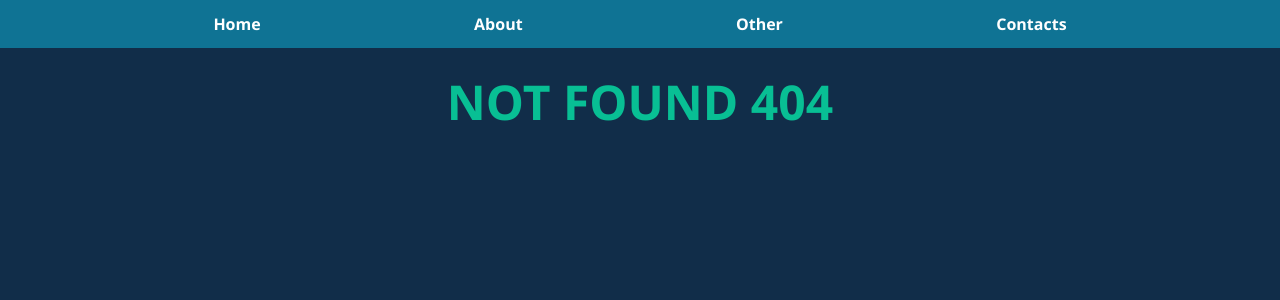
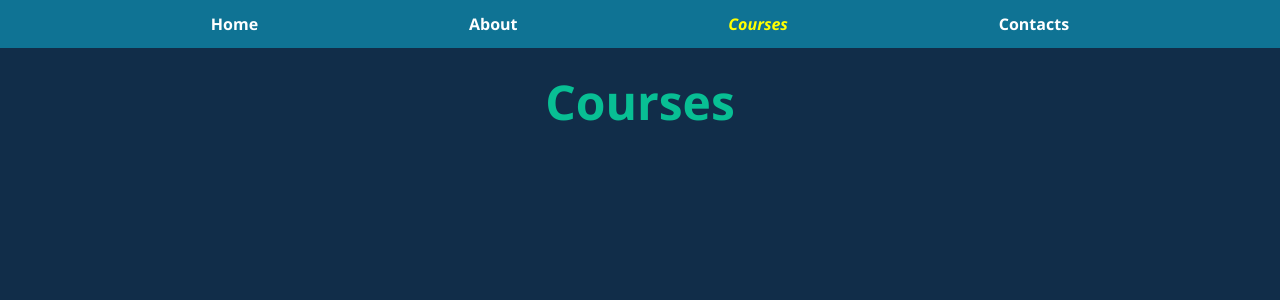
Before and after one commit to Waldemar-00/react-again, a React (Create React App) app in the folder 26-react-router/: page /courses in a window 1280 px wide. Before the commit this address had no page. Shown: the top 300 px of the page. Built offline with nearby package versions, Linux system fonts and the light colour scheme.

Commit message:
Added Courses component and file of data.

```diff
--- a/26-react-router/package.json
+++ b/26-react-router/package.json
@@ -7,6 +7,7 @@
     "@testing-library/jest-dom": "^5.17.0",
     "@testing-library/react": "^13.4.0",
     "@testing-library/user-event": "^13.5.0",
+    "lorem-ipsum": "^2.0.8",
     "react": "^18.2.0",
     "react-dom": "^18.2.0",
     "react-router-dom": "^6.21.3",
--- a/26-react-router/src/App.jsx
+++ b/26-react-router/src/App.jsx
@@ -2,7 +2,7 @@ import { BrowserRouter, Routes, Route } from 'react-router-dom'
 import './App.css'
 import MainLayout from './components/MainLayout'
 import Home from './components/Home'
-import Other from './components/Other'
+import Courses from './components/Courses'
 import About from './components/About'
 import Contacts from './components/Contacts'
 import NotFound404 from './components/NotFound404'
@@ -15,9 +15,8 @@ function App() {
         <Routes>
           <Route path='/' element={<MainLayout />}>
             <Route index element={<Home />} />
-            <Route path='/about' element={<About />}>
-              <Route path='/about/other' element={<Other />} />
-            </Route>
+            <Route path='/about' element={<About />} />
+            <Route path='/courses' element={<Courses />} />
             <Route path='/contacts' element={<Contacts />} />
             <Route path='*' element={<NotFound404 />} />
           </Route>
--- /dev/null
+++ b/26-react-router/src/components/Courses.jsx
@@ -0,0 +1,2 @@
+const Courses = () => <h2>Courses</h2>
+export default Courses
--- a/26-react-router/src/components/Header.jsx
+++ b/26-react-router/src/components/Header.jsx
@@ -6,8 +6,8 @@ const Header = () => {
       <NavLink className={({ isActive }) => (isActive ? 'active' : '')} to='/about'>
         About
       </NavLink>
-      <NavLink className={({ isActive }) => (isActive ? 'active' : '')} to='/about/other'>
-        Other
+      <NavLink className={({ isActive }) => (isActive ? 'active' : '')} to='/courses'>
+        Courses
       </NavLink>
       <NavLink style={({ isActive }) => (isActive ? { color: ' yellow', fontStyle: 'italic' } : {})} to='/contacts'>
         Contacts
--- a/26-react-router/src/components/Other.jsx
+++ /dev/null
@@ -1,2 +0,0 @@
-const Other = () => <h2>Other</h2>
-export default Other
```
Also changed, not shown: 26-react-router/src/data/courses.js (added, +17 -0 lines), 1 other file (tests, documents, lock files or other folders).
